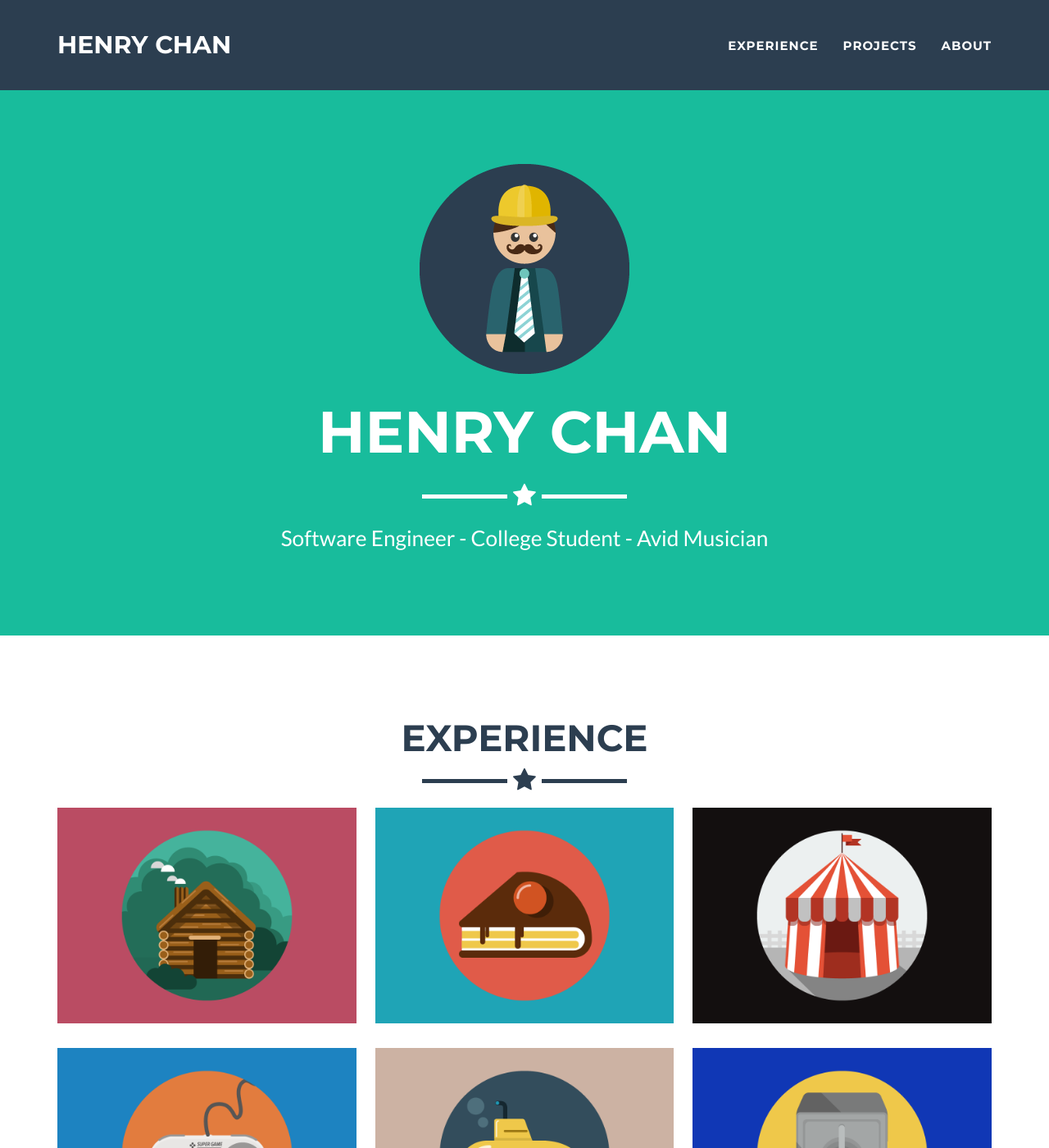
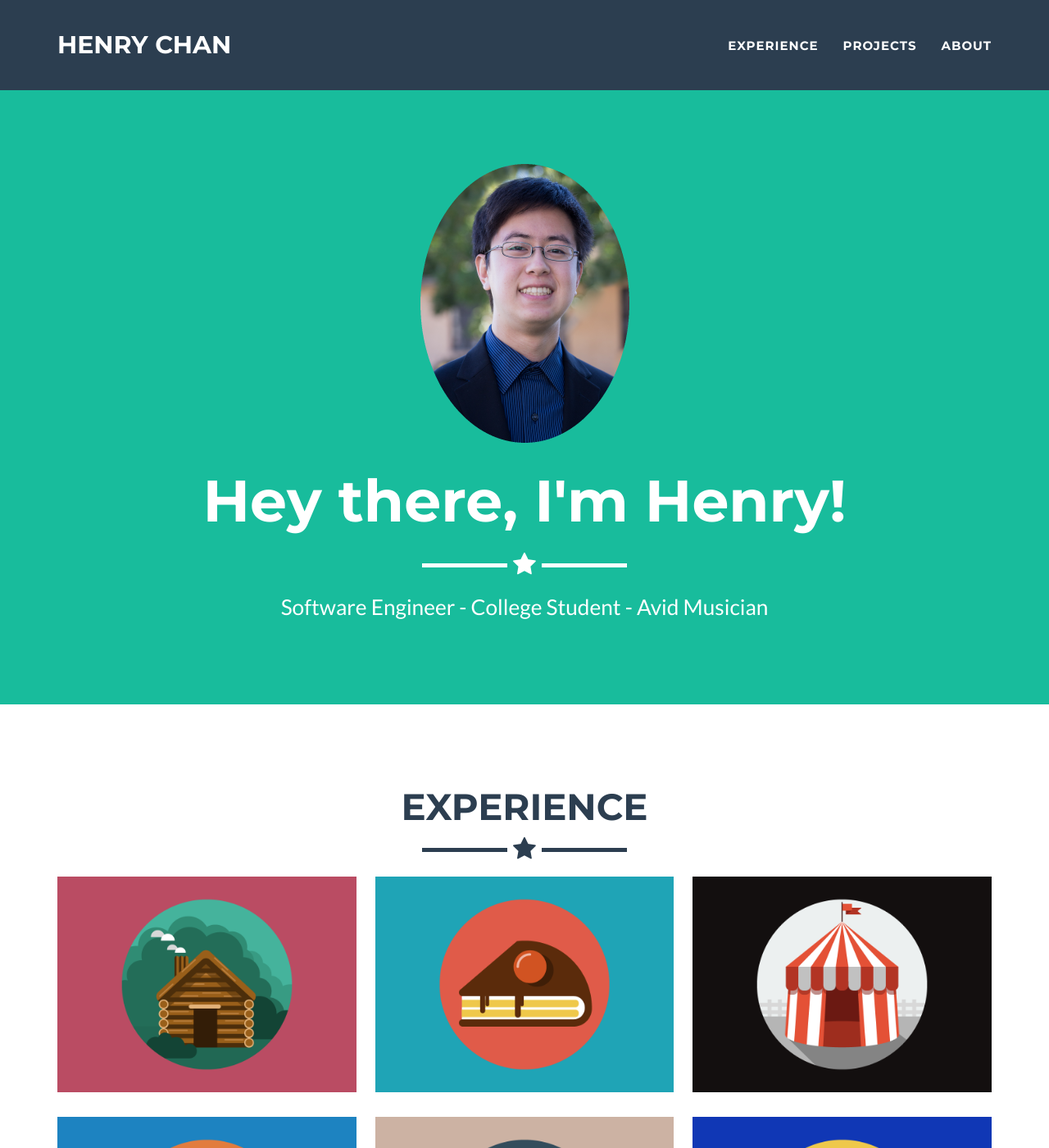
Before and after one commit to chanhenry54/chanhenry54.github.io, a Jekyll site: the page built from _posts/2014-07-18-project-1.markdown, in a window 1280 px wide and 1400 px high. Shown: the whole window at 82% size. Built offline with Jekyll 4.4.1, drawn with Linux system fonts in a browser that asks for light colours; some of the changed text lies outside the part shown.

Commit message:
added headshot and about description

```diff
--- a/_includes/about.html
+++ b/_includes/about.html
@@ -9,14 +9,14 @@
         </div>
         <div class="row">
             <div class="col-lg-4 col-lg-offset-2">
-                    <p>Freelancer is a free bootstrap theme created by Start Bootstrap. The download includes the complete source files including HTML, CSS, and JavaScript as well as optional LESS stylesheets for easy customization.</p>
+                <p>I'm currently pursuing my B.S. in Computer Science along with a minor in Cognitive Science at the University of California, San Diego with expected graduation in 2022. I've always been a curious person, with a passion for meeting new people and learning about the world around me. I started learning about computer science the summer before my freshman year of college, and ever since then, I've seized as many opportunities as I can to work with new people and new technologies.</p>
             </div>
             <div class="col-lg-4">
-                    <p>Whether you're a student looking to showcase your work, a professional looking to attract clients, or a graphic artist looking to share your projects, this template is the perfect starting point! </p>
+                <p>In my spare time, I'm involved as a technical event lead for ACM at UCSD and as a mentor for multiple student organizations because I'm enthusiastic about getting to know people and supporting them in a way that leaves a positive impact on their lives. I also love, love, love playing the flute in the UCSD Pepband! When I'm not doing things for school, work, or student orgs, I enjoy learning French, playing video games with friends, and watching lots of TV shows and movies.</p>
             </div>
             <div class="col-lg-8 col-lg-offset-2 text-center">
-                    <a href="https://github.com/jeromelachaud/freelancer-theme" class="btn btn-lg btn-outline">
-                        <i class="fa fa-download"></i> Download Theme
+                <a href="https://drive.google.com/file/d/1x0zENAMbJHK7Tcq8N4QtAw7K4p5_yJKa/view?usp=sharing" class="btn btn-lg btn-outline">
+                    Resume
                 </a>
             </div>
         </div>
--- a/_includes/css/main.css
+++ b/_includes/css/main.css
@@ -98,7 +98,7 @@
 
 header .intro-text .name {
     display: block;
-    text-transform: uppercase;
+    /*text-transform: uppercase;*/
     font-family: Montserrat,"Helvetica Neue",Helvetica,Arial,sans-serif;
     font-size: 2em;
     font-weight: 700;
--- a/_includes/header.html
+++ b/_includes/header.html
@@ -3,9 +3,9 @@
   <div class="container">
     <div class="row">
       <div class="col-lg-12">
-        <img class="img-responsive" src="img/profile.png" alt="profile-pic" />
+        <img class="img-responsive" src="img/website-profile.png" alt="profile-pic" />
         <div class="intro-text">
-          <span class="name">{{ site.title }}</span>
+          <span class="name">Hey there, I'm Henry!</span>
           <hr class="star-light" />
           <span class="skills">{{ site.skills }}</span>
         </div>
```
Also changed, not shown: img/website-profile.png (added). Lines whose indentation alone changed are shown as unchanged.
